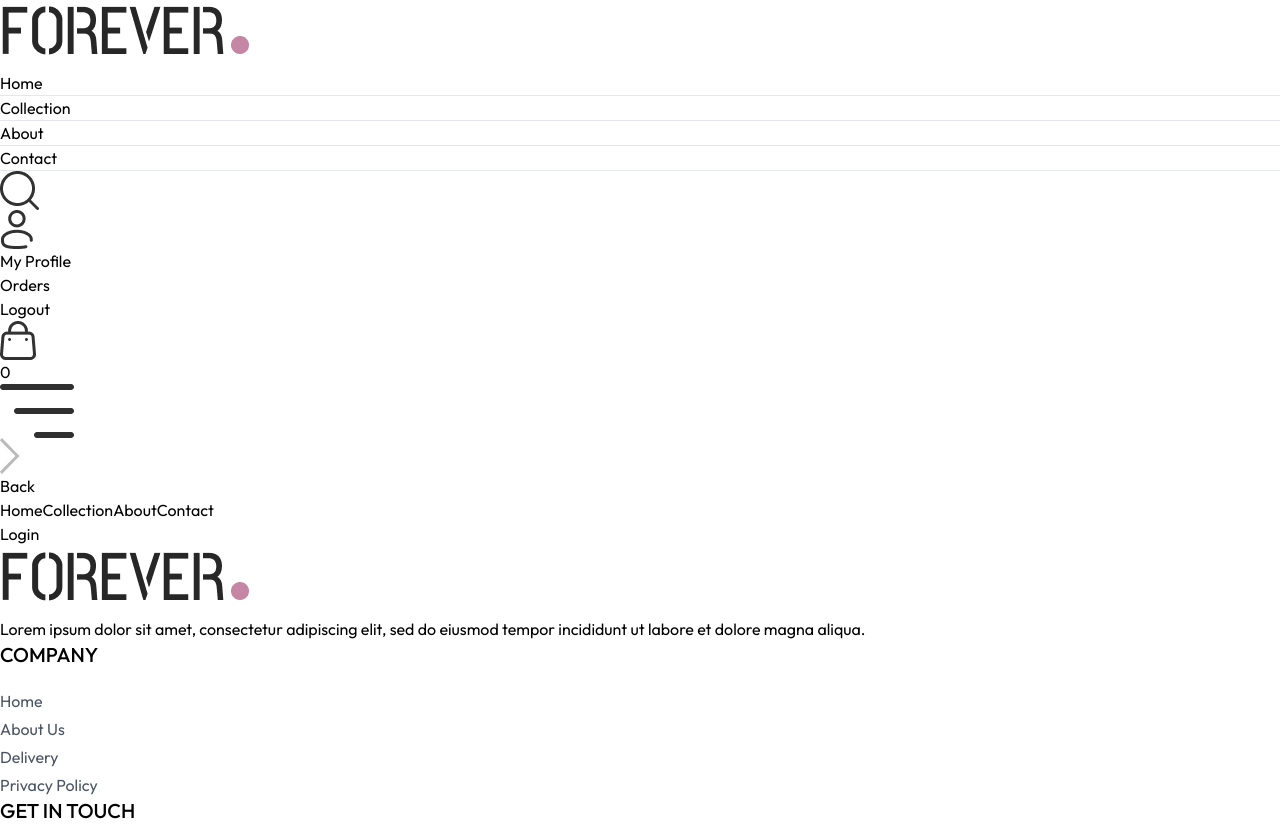
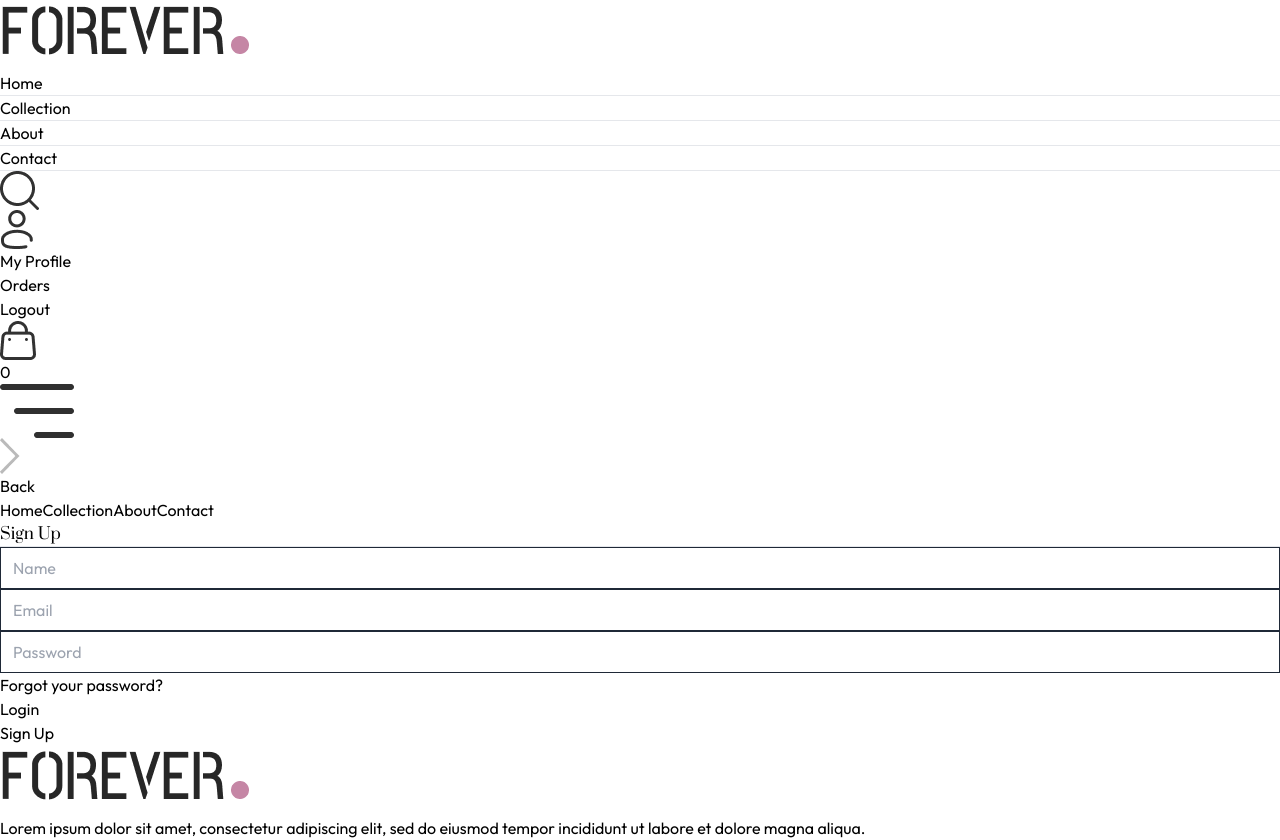
Before and after one commit to Lauren21717/ecommerce-app, a React (Vite) app in the folder frontend/: page /login in a window 1280 px wide. Shown: the top 840 px of the page. Built offline with nearby package versions, Linux system fonts and the light colour scheme.

Commit message:
Add Login and Register pages UI.

```diff
--- a/frontend/src/component/Navbar.jsx
+++ b/frontend/src/component/Navbar.jsx
@@ -47,7 +47,13 @@
                     className='w-5 cursor-pointer'
                     alt="search icon" />
                 <div className="group relative">
-                    <img className='w-5 cursor-pointer' src={assets.profile_icon} alt="" />
+                    <Link to='/login'>
+                        <img
+                            className='w-5 cursor-pointer'
+                            src={assets.profile_icon}
+                            alt="Login" />
+                    </Link>
+
                     <div className="group-hover:block hidden absolute dropdown-menu right-0 pt-4">
                         <div className="flex flex-col gap-2 w-36 py-3 px-5 bg-slate-100 text-gray-500 rounded">
                             <p className="cursor-pointer hover:text-black">My Profile</p>
--- a/frontend/src/index.css
+++ b/frontend/src/index.css
@@ -47,3 +47,7 @@
 .payment-method-container {
     @apply flex items-center gap-3 border p-2 px-3 cursor-pointer;
 }
+
+.sign-up-input {
+    @apply border border-gray-800 w-full px-3 py-2;
+}
--- a/frontend/src/pages/Login.jsx
+++ b/frontend/src/pages/Login.jsx
@@ -1,8 +1,49 @@
-import React from 'react'
+import React, { useState } from 'react'
 
 const Login = () => {
+
+  const [currState, setCurrState] = useState('Sign Up');
+
+  const onSubmitHandler = async (event) => {
+    event.preventDefault();
+  }
+
   return (
-    <div>Login</div>
+    <form onSubmit={onSubmitHandler} className='flex flex-col items-center w-[90%] sm:max-w-96 m-auto mt-14 gap-4 text-gray-800'>
+
+      <div className='inline-flex items-center gap-2 mb-2 mt-10'>
+        <p className='prata-regular text-3xl'>{currState}</p>
+        <hr className='border-none h-[1.5px] w-8 bg-gray-800' />
+      </div>
+
+      {currState === 'Login' ? '' :
+        <input
+          type="text"
+          className='sign-up-input'
+          placeholder='Name'
+          required />}
+      <input
+        type="email"
+        className='sign-up-input'
+        placeholder='Email'
+        required />
+      <input
+        type="password"
+        className='sign-up-input'
+        placeholder='Password'
+        required />
+      <div className='w-full flex justify-between text-sm mt-[-8px]'>
+        <p className='cursor-pointer'>Forgot your password?</p>
+        {
+          currState === 'Login'
+          ? <p onClick={()=>setCurrState('Sign Up')} className='cursor-pointer'>Create account</p>
+          : <p onClick={()=>setCurrState('Login')} className='cursor-pointer'>Login</p>
+        }
+      </div>
+      <button className='bg-black text-white font-light px-8 py-2 mt-4'>
+        {currState === 'Login' ? 'Sign In' : 'Sign Up'}
+      </button>
+    </form>
   )
 }
 
```
